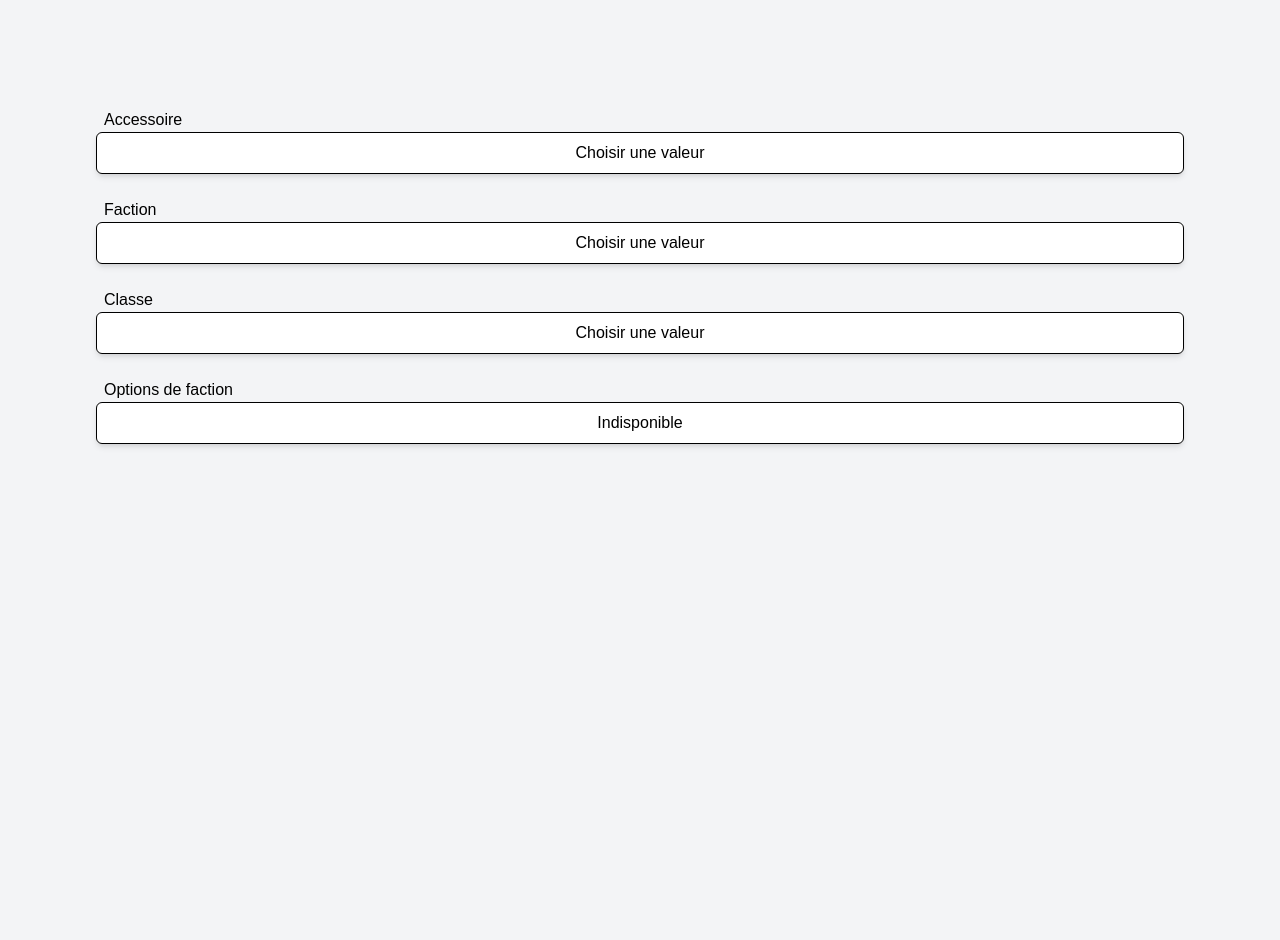
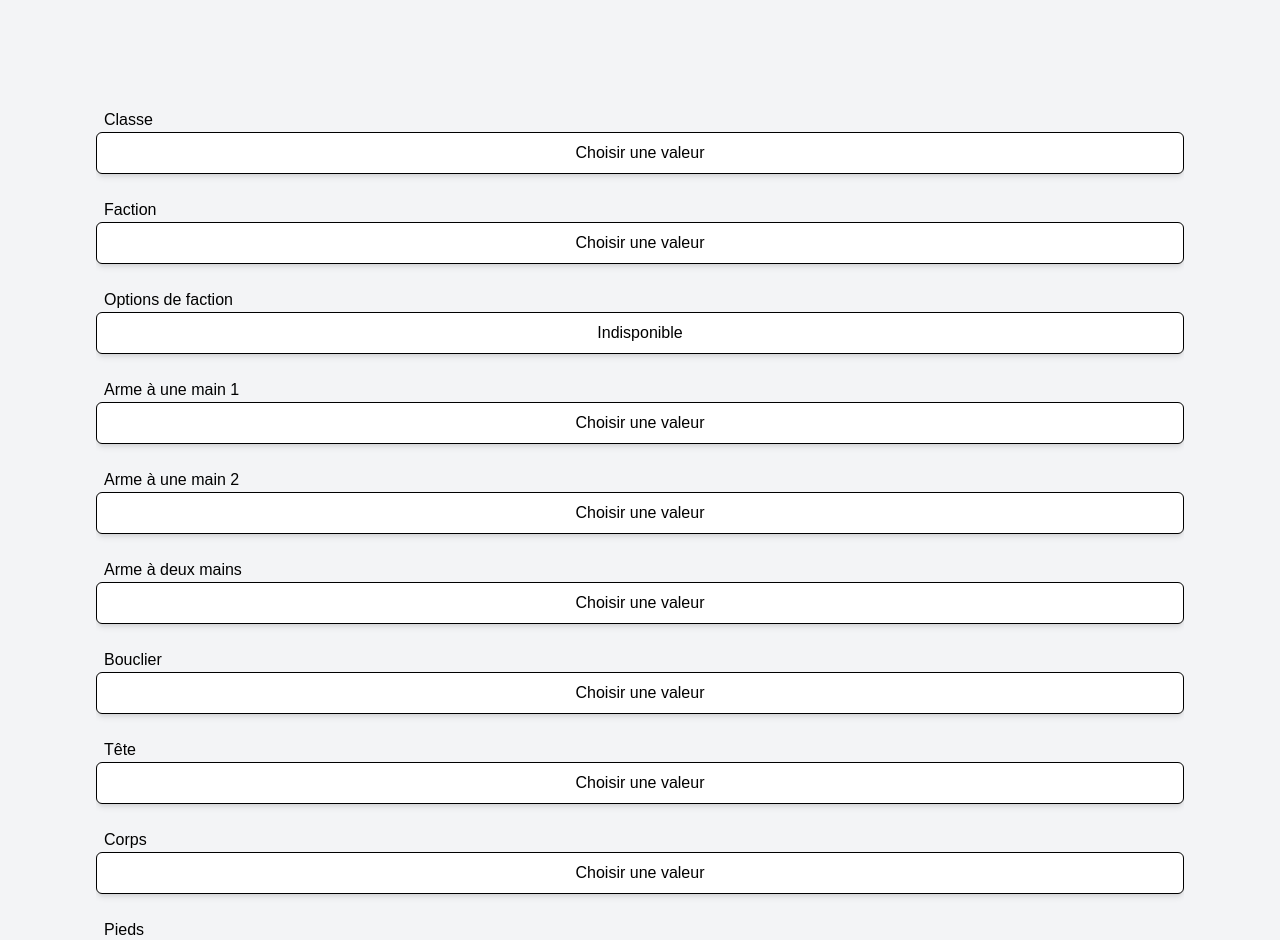
Before and after one commit to SebDelile/cdrf-confarena, a Next.js app: page / in a window 1280 px wide. Shown: the top 940 px of the page. Before the commit the page ends 800 px from the top, so only its background shows below. Built offline with nearby package versions, Linux system fonts and the light colour scheme.

Commit message:
implement CharacterForm

```diff
--- /dev/null
+++ b/src/app/components/CharacterForm.tsx
@@ -0,0 +1,148 @@
+import { Controller, Control, UseFormWatch } from 'react-hook-form';
+import { SelectMenu } from './SelectMenu';
+import { profiles } from '@/constants/profiles';
+import { factions } from '@/constants/factions';
+import { oneHandWeapons } from '@/constants/equipments/oneHandWeapons';
+import { twoHandsWeapons } from '@/constants/equipments/twoHandsWeapons';
+import { shields } from '@/constants/equipments/shields';
+import { body } from '@/constants/equipments/body';
+import { head } from '@/constants/equipments/head';
+import { foot } from '@/constants/equipments/foot';
+import { accessories } from '@/constants/equipments/accessories';
+import { warriorStuff } from '@/constants/equipments/warriorStuff';
+import { shooterStuff } from '@/constants/equipments/shooterStuff';
+import { magicianStuff } from '@/constants/equipments/magicianStuff';
+import { priestStuff } from '@/constants/equipments/priestStuff';
+import { CLASSES, formDefault } from '@/constants';
+
+const { warrior, shooter, magician, priest, warriorShooter, warriorMagician, warriorPriest } = CLASSES;
+
+type Proptypes = {
+  control: Control<typeof formDefault>;
+  watch: UseFormWatch<any>;
+};
+
+export const CharacterForm = ({ control, watch }: Proptypes) => {
+  const currentForm = watch();
+  return (
+    <form className="w-full h-full overflow-auto">
+      <Controller
+        name="classe"
+        control={control}
+        render={({ field }) => <SelectMenu {...field} label="Classe" options={profiles} />}
+      />
+      <Controller
+        name="faction"
+        control={control}
+        render={({ field }) => <SelectMenu {...field} label="Faction" options={factions} />}
+      />
+      <Controller
+        name="localStuff"
+        control={control}
+        render={({ field }) => (
+          <SelectMenu {...field} label="Options de faction" options={currentForm.faction?.localStuff ?? []} multiple />
+        )}
+      />
+      <Controller
+        name="oneHandWeapon1"
+        control={control}
+        render={({ field }) => (
+          <SelectMenu {...field} label="Arme à une main 1" options={currentForm.twoHandsWeapon ? [] : oneHandWeapons} />
+        )}
+      />
+      <Controller
+        name="oneHandWeapon2"
+        control={control}
+        render={({ field }) => (
+          <SelectMenu
+            {...field}
+            label="Arme à une main 2"
+            options={currentForm.twoHandsWeapon || currentForm.shield ? [] : oneHandWeapons}
+          />
+        )}
+      />
+      <Controller
+        name="twoHandsWeapon"
+        control={control}
+        render={({ field }) => (
+          <SelectMenu
+            {...field}
+            label="Arme à deux mains"
+            options={
+              currentForm.oneHandWeapon1 || currentForm.oneHandWeapon2 || currentForm.shield ? [] : twoHandsWeapons
+            }
+          />
+        )}
+      />
+      <Controller
+        name="shield"
+        control={control}
+        render={({ field }) => (
+          <SelectMenu
+            {...field}
+            label="Bouclier"
+            options={currentForm.twoHandsWeapon || currentForm.oneHandWeapon2 ? [] : shields}
+          />
+        )}
+      />
+      <Controller
+        name="head"
+        control={control}
+        render={({ field }) => <SelectMenu {...field} label="Tête" options={head} />}
+      />
+      <Controller
+        name="body"
+        control={control}
+        render={({ field }) => <SelectMenu {...field} label="Corps" options={body} />}
+      />
+      <Controller
+        name="foot"
+        control={control}
+        render={({ field }) => <SelectMenu {...field} label="Pieds" options={foot} />}
+      />
+      <Controller
+        name="oneHandWeapon1"
+        control={control}
+        render={({ field }) => <SelectMenu {...field} label="Accessoire 1" options={accessories} />}
+      />
+      <Controller
+        name="accessory1"
+        control={control}
+        render={({ field }) => <SelectMenu {...field} label="Accessoire 1" options={accessories} />}
+      />
+      <Controller
+        name="accessory2"
+        control={control}
+        render={({ field }) => <SelectMenu {...field} label="Accessoire 1" options={accessories} />}
+      />
+      {currentForm.classe?.name === warrior && (
+        <Controller
+          name="warriorStuff"
+          control={control}
+          render={({ field }) => <SelectMenu {...field} label="Equipement de guerrier" options={warriorStuff} />}
+        />
+      )}
+      {(currentForm.classe?.name === shooter || currentForm.classe?.name === warriorShooter) && (
+        <Controller
+          name="shooterStuff"
+          control={control}
+          render={({ field }) => <SelectMenu {...field} label="Equipement de tireur" options={shooterStuff} />}
+        />
+      )}
+      {(currentForm.classe?.name === magician || currentForm.classe?.name === warriorMagician) && (
+        <Controller
+          name="magicianStuff"
+          control={control}
+          render={({ field }) => <SelectMenu {...field} label="Equipement de magicien" options={magicianStuff} />}
+        />
+      )}
+      {(currentForm.classe?.name === priest || currentForm.classe?.name === warriorPriest) && (
+        <Controller
+          name="priestStuff"
+          control={control}
+          render={({ field }) => <SelectMenu {...field} label="Equipement de Fidèle" options={priestStuff} />}
+        />
+      )}
+    </form>
+  );
+};
--- a/src/app/components/ProfileRenderer.tsx
+++ b/src/app/components/ProfileRenderer.tsx
@@ -17,9 +17,9 @@ export const ProfileRenderer = ({ value }: PropTypes) => {
             carac.map((value, j) => (
               <div
                 key={value}
-                className={`border-black border-opacity-20 border-r-2 text-center row-start-${(j % 2) + 1} ${
-                  i === 0 ? 'border-l-2' : ''
-                }`}
+                className={`border-black border-opacity-20 border-r-2 text-center ${
+                  j % 2 ? 'row-start-2' : 'row-start-1'
+                } ${i === 0 ? 'border-l-2' : ''}`}
               >
                 {value}
               </div>
--- a/src/app/components/SelectMenu.tsx
+++ b/src/app/components/SelectMenu.tsx
@@ -1,3 +1,4 @@
+import { forwardRef, ForwardedRef, ReactNode } from 'react';
 import { SelectMenuOptionType } from '@/constants';
 import { Listbox, Portal } from '@headlessui/react';
 import { EquipmentRenderer } from './EquipmentRenderer';
@@ -9,7 +10,7 @@ import { BoutonMultipleRenderer } from './BoutonMultipleRenderer';
 
 type PropTypes = {
   options: SelectMenuOptionType[];
-  selectedValue: SelectMenuOptionType | SelectMenuOptionType[] | null;
+  value: SelectMenuOptionType | SelectMenuOptionType[] | null;
   onChange: (newValue: SelectMenuOptionType | SelectMenuOptionType[]) => void;
   label: string;
   fullDisplayInButton?: boolean;
@@ -28,37 +29,33 @@ const boutonRenderer = (selectedValue: SelectMenuOptionType | SelectMenuOptionTy
   if (!selectedValue || (isMultiple(selectedValue) && !selectedValue.length)) return 'Choisir une valeur';
   if (isMultiple(selectedValue)) return <BoutonMultipleRenderer values={selectedValue} />;
   if (isEquipmentType(selectedValue)) return <EquipmentRenderer value={selectedValue} />;
-  if (isProfileType(selectedValue) || isFactionType(selectedValue)) return selectedValue.name;
+  if (isProfileType(selectedValue) || isFactionType(selectedValue))
+    return <span className="font-semibold">{selectedValue.name}</span>;
   return null;
 };
 
-export const SelectMenu = ({ options, selectedValue, onChange, label, multiple = false }: PropTypes) => {
+export const SelectMenu = forwardRef(function SelectMenu(
+  { options, value, onChange, label, multiple = false }: PropTypes,
+  ref: ForwardedRef<HTMLElement | null>,
+) {
   return (
-    <Listbox by="name" value={selectedValue} onChange={onChange} multiple={multiple}>
+    <Listbox ref={ref} by="name" value={value} onChange={onChange} multiple={multiple} disabled={!options.length}>
       {({ open }) => (
         <div className="form-container relative py-3">
           <Listbox.Label className="pl-2">{label}</Listbox.Label>
           <Listbox.Button className="form-input">
-            {options.length ? boutonRenderer(selectedValue) : 'Indisponible'}
+            {options.length ? boutonRenderer(value) : 'Indisponible'}
           </Listbox.Button>
           {open && (
             <Portal>
-              <div className="z-50 absolute inset-0 flex justify-center items-center p-10 bg-gray-600 bg-opacity-60">
+              <div className="z-50 fixed inset-0 flex justify-center items-center p-10 bg-gray-600 bg-opacity-60">
                 <div className="mx-32 w-full max-h-full overflow-auto bg-white border border-black">
                   <Listbox.Options static className="w-full">
+                    {!multiple && <ListboxOption value={null}>Réinitialiser</ListboxOption>}
                     {options.map((option) => (
-                      <Listbox.Option
-                        key={option.name}
-                        value={option}
-                        disabled={undefined}
-                        className={({ active, selected }) =>
-                          `cursor-pointer px-3 py-3 border-black border-opacity-20 border-b-2 last:border-b-0 ${
-                            active ? 'bg-blue-400' : ''
-                          } ${selected && !active ? 'bg-blue-200' : ''}`
-                        }
-                      >
+                      <ListboxOption key={option.name} value={option}>
                         {optionRenderer(option)}
-                      </Listbox.Option>
+                      </ListboxOption>
                     ))}
                   </Listbox.Options>
                 </div>
@@ -69,4 +66,17 @@ export const SelectMenu = ({ options, selectedValue, onChange, label, multiple =
       )}
     </Listbox>
   );
-};
+});
+
+const ListboxOption = ({ children, value }: { children: ReactNode; value: SelectMenuOptionType | null }) => (
+  <Listbox.Option
+    value={value}
+    className={({ active, selected }) =>
+      `cursor-pointer px-3 py-3 border-black border-opacity-20 border-b-2 last:border-b-0 ${
+        active ? 'bg-blue-400' : ''
+      } ${selected && !active ? 'bg-blue-200' : ''}`
+    }
+  >
+    {children}
+  </Listbox.Option>
+);
--- a/src/app/page.tsx
+++ b/src/app/page.tsx
@@ -1,45 +1,16 @@
 'use client';
-import { useState } from 'react';
-
-import { accessories } from '@/constants/equipments/accessories';
-import { EquipmentType } from '@/constants/equipments';
-import { SelectMenu } from './components/SelectMenu';
-import { FactionType, LocalStuffType, factions } from '@/constants/factions';
-import { ProfileType, profiles } from '@/constants/profiles';
+import { useForm } from 'react-hook-form';
+import { formDefault } from '@/constants';
+import { CharacterForm } from './components/CharacterForm';
 
 export default function Home() {
-  const [selectedAccessory, setSelectedAccessory] = useState<EquipmentType | null>(null);
-  const [selectedFaction, setSelectedFaction] = useState<FactionType | null>(null);
-  const [selectedProfile, setSelectedProfile] = useState<ProfileType | null>(null);
-  const [selectedLocalStuff, setSelectedLocalStuff] = useState<LocalStuffType[]>([]);
+  const { control, watch } = useForm({
+    defaultValues: formDefault,
+  });
+
   return (
-    <main className="flex min-h-screen flex-col items-center p-24">
-      <SelectMenu
-        label="Accessoire"
-        options={accessories}
-        selectedValue={selectedAccessory}
-        onChange={(newValue) => setSelectedAccessory(newValue as EquipmentType)}
-        fullDisplayInButton
-      />
-      <SelectMenu
-        label="Faction"
-        options={factions}
-        selectedValue={selectedFaction}
-        onChange={(newValue) => setSelectedFaction(newValue as FactionType)}
-      />
-      <SelectMenu
-        label="Classe"
-        options={profiles}
-        selectedValue={selectedProfile}
-        onChange={(newValue) => setSelectedProfile(newValue as ProfileType)}
-      />
-      <SelectMenu
-        label="Options de faction"
-        options={selectedFaction?.localStuff ?? []}
-        selectedValue={selectedLocalStuff}
-        onChange={(newValue) => setSelectedLocalStuff(newValue as LocalStuffType[])}
-        multiple
-      />
+    <main className="flex h-full min-h-screen flex-col items-center p-24">
+      <CharacterForm control={control} watch={watch} />
     </main>
   );
 }
--- a/src/constants/equipments/index.ts
+++ b/src/constants/equipments/index.ts
@@ -1,4 +1,4 @@
-import { CARACS, SelectMenuOptionType } from '..';
+import { CARACS } from '..';
 
 export type EquipmentType = {
   name: string;
--- a/src/constants/equipments/magicStuff.ts
+++ b/src/constants/equipments/magicianStuff.ts
@@ -3,7 +3,7 @@ import { EquipmentType } from '.';
 
 const { INI, POU } = CARACS;
 
-export const magicStuff: EquipmentType[] = [
+export const magicianStuff: EquipmentType[] = [
   {
     name: 'Grimoire',
     caracModifs: [],
--- a/src/constants/equipments/faithStuff.ts
+++ b/src/constants/equipments/priestStuff.ts
@@ -3,7 +3,7 @@ import { EquipmentType } from '.';
 
 const { INI, RES, FOI } = CARACS;
 
-export const faithStuff: EquipmentType[] = [
+export const priestStuff: EquipmentType[] = [
   {
     name: 'Inspiration',
     caracModifs: [[FOI, 1]],
--- a/src/constants/equipments/remoteWeapon.ts
+++ b/src/constants/equipments/shooterStuff.ts
@@ -2,7 +2,7 @@ import { EquipmentType, equipementRestrictions } from '.';
 
 const { taille } = equipementRestrictions;
 
-export const remoteWeapons: (EquipmentType & { remoteWeapon: string })[] = [
+export const shooterStuff: (EquipmentType & { remoteWeapon: string })[] = [
   {
     name: 'Pistolet',
     caracModifs: [],
--- a/src/constants/equipments/warriorStuff.ts
+++ b/src/constants/equipments/warriorStuff.ts
@@ -4,7 +4,7 @@ import { EquipmentType, equipementRestrictions } from '.';
 const { MOU, FOR, RES } = CARACS;
 const { taille } = equipementRestrictions;
 
-export const accessories: EquipmentType[] = [
+export const warriorStuff: EquipmentType[] = [
   {
     name: 'Entraînement intense',
     caracModifs: [
--- a/src/constants/index.ts
+++ b/src/constants/index.ts
@@ -47,3 +47,22 @@ export enum GEMMES {
   feu = 'Feu',
   terre = 'Terre',
 }
+
+export const formDefault = {
+  classe: null as ProfileType | null,
+  faction: null as FactionType | null,
+  localStuff: [] as LocalStuffType[],
+  oneHandWeapon1: null as EquipmentType | null,
+  oneHandWeapon2: null as EquipmentType | null,
+  twoHandsWeapon: null as EquipmentType | null,
+  shield: null as EquipmentType | null,
+  head: null as EquipmentType | null,
+  body: null as EquipmentType | null,
+  foot: null as EquipmentType | null,
+  accessory1: null as EquipmentType | null,
+  accessory2: null as EquipmentType | null,
+  warriorStuff: null as EquipmentType | null,
+  shooterStuff: null as EquipmentType | null,
+  magicianStuff: null as EquipmentType | null,
+  priestStuff: null as EquipmentType | null,
+};
```
